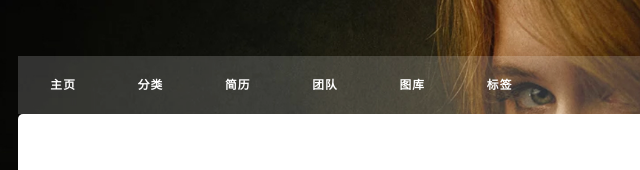
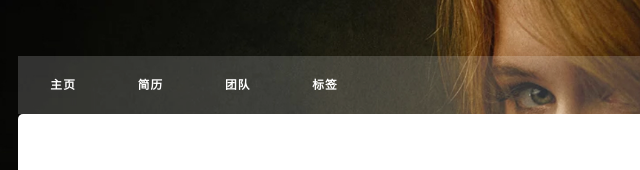
Before and after one commit to mikan-zheng/mikan-zheng.github.io, a plain HTML site: page 2019/08/09/AWS/index.html in a window 1280 px wide. Shown: the part 179-349 px from the top of the page, 94-734 px from the left. Drawn offline with nearby package versions, Linux system fonts and the light colour scheme; some packages are replaced by stand-ins of ours; a script that the page names is missing.

Commit message:
Site updated: 2019-08-09 16:51:22

```diff
--- a/2019/08/09/AWS/index.html
+++ b/2019/08/09/AWS/index.html
@@ -92,14 +92,6 @@
 	        </li>
 			<!-- categories_name  分类   -->
 
-	        <li class="active">
-	            <a href="#s1">分类</a>
-	                    <ul class="submenu">
-	                        <li>
-
-	                    </li></ul>
-	        </li>
-
 	        <!-- archives  归档   -->
 
 
@@ -114,12 +106,6 @@
 		        <li>
 		            <a href="/group/" title="团队">
 		                团队
-		            </a>
-		        </li>
-
-		        <li>
-		            <a href="/gallery/" title="图库">
-		                图库
 		            </a>
 		        </li>
 
```
Also changed, not shown: 2019/08/09/hello-world/index.html (+0 -14 lines), about/index.html (+0 -14 lines), archives/2019/08/index.html (+0 -14 lines), archives/2019/index.html (+0 -14 lines), archives/index.html (+0 -14 lines), group/index.html (+0 -14 lines), index.html (+0 -14 lines), tag/index.html (+0 -14 lines).
